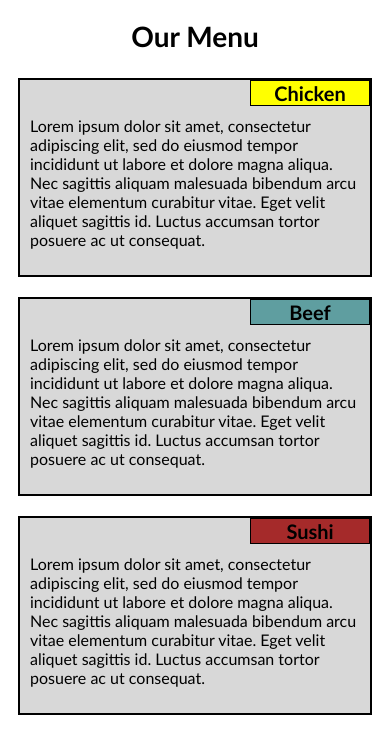
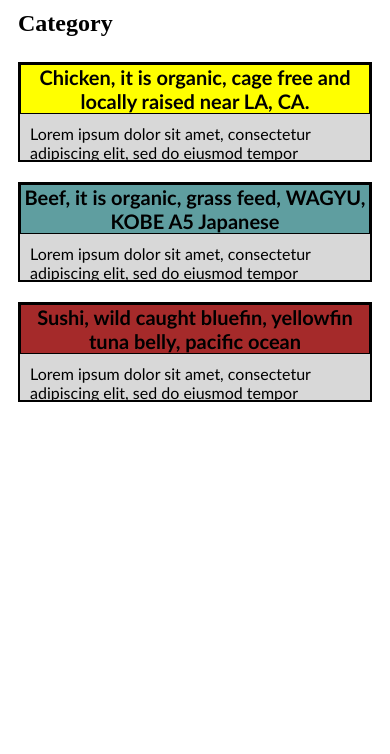
Before and after one commit to sebum23/module2-solution, a plain HTML site: page index.html in a window 390 px wide. Drawn offline with Linux system fonts and the light colour scheme.

Commit message:
added additional stuff

```diff
--- a/css/main.css
+++ b/css/main.css
@@ -7,6 +7,13 @@
     margin-bottom: 15px;
     font-size: 1.75em;
     text-align: center;
+  }
+
+  h2 {
+    margin: 10px 10px 15px 10px;
+    font-size: 1.5em;
+    text-align: left;
+    font-family: 'Times New Roman', Times, serif;
   }
 
   body {
@@ -104,6 +111,12 @@
     }
   }
 
+  @media (min-width: 767px) {
+    .mobile-only {
+      display: none;
+    }
+  }
+
   /********** mobile devices only **********/
   @media (max-width: 767px) {
     .col-sm-1, .col-sm-2, .col-sm-3, .col-sm-4, .col-sm-5, .col-sm-6, .col-sm-7, .col-sm-8, .col-sm-9, .col-sm-10, .col-sm-11, .col-sm-12 {
@@ -145,29 +158,46 @@
     .col-sm-12 {
       width: 100%;
     }
+    .mobile-hidden {
+      display: none;
+    }
   }
 
   /********** module 2 **********/
 
   .box {
-    /* padding: 10px; */
+    height: 100px;
     margin: 10px;
     border: 2px solid black;
     background-color: #D8D8D8;
     position: relative;
     box-sizing: border-box;
+    overflow-y: hidden;
+  }
+
+  .box:hover {
+    cursor: n-resize;
+    overflow-y: scroll;
   }
 
   .title {
-    width: 120px;
     border: 1px solid black;
     text-align: center;
     font-size: 1.25em;
     font-weight: bold;
-    position: absolute;
-    top: 0;
-    right: 0;
-    margin: 0px;
+    width: 120px;
+    margin: 0px 0px 10px 0px;
+    float: right;
+  }
+
+  .title-mobile {
+    border: 1px solid black;
+    text-align: center;
+    font-size: 1.25em;
+    font-weight: bold;
+    width: 100%;
+    margin: 0px 0px 10px 0px;
+    float: right;
   }
 
   .description {
--- a/index.html
+++ b/index.html
@@ -7,23 +7,27 @@
         <link rel="stylesheet" href="css/main.css">
     </head>
     <body>
-        <h1>Our Menu</h1>
+        <h1 class="mobile-hidden">Our Menu</h1>
+        <h2 class="mobile-only">Category</h1>
         <div class="row">
             <div class="col-lg-4 col-md-6 col-sm-12">
                 <section class="box">
-                    <h5 class="title" id="chicken">Chicken</h5>
+                    <h5 class="title mobile-hidden" id="chicken">Chicken</h5>
+                    <h5 class="mobile-only title-mobile" id="chicken">Chicken, it is organic, cage free and locally raised near LA, CA. </h5>
                     <p class="description">Lorem ipsum dolor sit amet, consectetur adipiscing elit, sed do eiusmod tempor incididunt ut labore et dolore magna aliqua. Nec sagittis aliquam malesuada bibendum arcu vitae elementum curabitur vitae. Eget velit aliquet sagittis id. Luctus accumsan tortor posuere ac ut consequat.</p>
                 </section>
             </div>
             <div class="col-lg-4 col-md-6 col-sm-12">
                 <section class="box">
-                    <h5 class="title" id="beef">Beef</h5>
+                    <h5 class="title mobile-hidden" id="beef">Beef</h5>
+                    <h5 class="mobile-only title-mobile" id="beef">Beef, it is organic, grass feed, WAGYU, KOBE A5 Japanese</h5>
                     <p class="description">Lorem ipsum dolor sit amet, consectetur adipiscing elit, sed do eiusmod tempor incididunt ut labore et dolore magna aliqua. Nec sagittis aliquam malesuada bibendum arcu vitae elementum curabitur vitae. Eget velit aliquet sagittis id. Luctus accumsan tortor posuere ac ut consequat.</p>
                 </section>
             </div>
             <div class="col-lg-4 col-md-12 col-sm-12">
                 <section class="box">
-                    <h5 class="title" id="sushi">Sushi</h5>
+                    <h5 class="title mobile-hidden" id="sushi">Sushi</h5>
+                    <h5 class="mobile-only title-mobile" id="sushi">Sushi, wild caught bluefin, yellowfin tuna belly, pacific ocean</h5>
                     <p class="description">Lorem ipsum dolor sit amet, consectetur adipiscing elit, sed do eiusmod tempor incididunt ut labore et dolore magna aliqua. Nec sagittis aliquam malesuada bibendum arcu vitae elementum curabitur vitae. Eget velit aliquet sagittis id. Luctus accumsan tortor posuere ac ut consequat.</p>
                 </section>
             </div>
```
